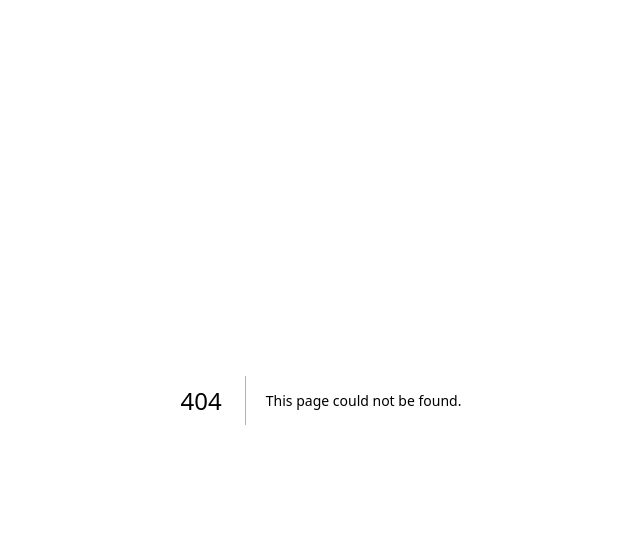
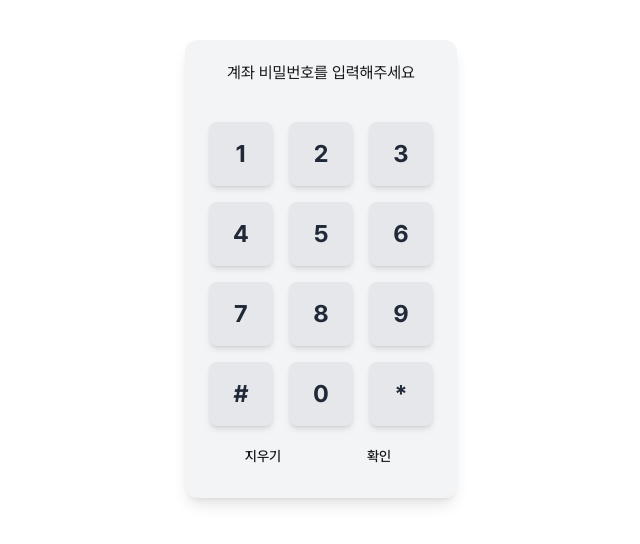
Before and after one commit to woo-ah-hana/woo-ah-hana-web, a Next.js app in the folder woo-ah-hana-web/: page /deposit/password in a window 1280 px wide. Before the commit this address had no page. Shown: the top 544 px of the page, without its empty margins (319-959 px from the left). Built offline with nearby package versions, Linux system fonts and the light colour scheme.

Commit message:
[feat] 가상 키패드 구현

```diff
--- a/woo-ah-hana-web/src/app/(..route)/deposit/check/page.tsx
+++ b/woo-ah-hana-web/src/app/(..route)/deposit/check/page.tsx
@@ -33,7 +33,7 @@ export default function DepositCheck({
 
       if (response.isSuccess) {
         router.push(
-          `/deposit/complete?communityId=${communityId}&amount=${tranAmt}&accountName=${communityAccountName}`
+          `/deposit/password?communityId=${communityId}&amount=${tranAmt}&accountName=${communityAccountName}`
         );
       }
     } catch (error) {
--- /dev/null
+++ b/woo-ah-hana-web/src/app/(..route)/deposit/password/layout.tsx
@@ -0,0 +1,18 @@
+import { Suspense } from "react";
+
+
+export default function Layout({
+    children,
+  }: Readonly<{
+    children: React.ReactNode;
+  }>){
+  return(
+    <main>
+      <div>
+        <Suspense>
+          {children}
+        </Suspense>
+      </div>
+    </main>
+  )
+}
--- /dev/null
+++ b/woo-ah-hana-web/src/app/(..route)/deposit/password/page.tsx
@@ -0,0 +1,15 @@
+'use client'
+import VirtualPassword from "@/app/ui/components/virtual-password/virtual-password";
+import { useSearchParams } from "next/navigation";
+
+export default function Page() {
+  const searchParams = useSearchParams();
+  const amount = searchParams.get("amount");
+  const accountName = searchParams.get("accountName");
+  const communityId = searchParams.get("communityId");
+  return (
+    <div className="h-full mt-10">
+      <VirtualPassword communityId={communityId as string} tranAmt={amount as string} communityAccountName={accountName as string} />
+    </div>
+  );
+}
--- a/woo-ah-hana-web/src/app/ui/components/virtual-password/virtual-password.tsx
+++ b/woo-ah-hana-web/src/app/ui/components/virtual-password/virtual-password.tsx
@@ -1,20 +1,61 @@
-import AchromaticButton from "../../atom/button/achromatic-button"
+'use client'
 
-export default function VirtualPassword(){
-  const PasswordInputs = Array.from({length:4}, (_,idx) => idx + 1).map((item, index)=>{
-    return (
-      <main key={index}>
-        <AchromaticButton className="p-10">
+import { useState } from "react";
+import AchromaticButton from "../../atom/button/achromatic-button";
+import { useRouter } from "next/navigation";
+
+interface VirtualPasswordProps{
+  communityId: string
+  tranAmt: string
+  communityAccountName: string
+}
+
+export default function VirtualPassword({communityId, tranAmt, communityAccountName}:VirtualPasswordProps) {
+  const router = useRouter();
+  const [pwArr, setPwArr] = useState<string[]>([]);
+
+  const PasswordInputs = ['1', '2', '3', '4', '5', '6', '7', '8', '9', "#", '0', "*"].map(
+    (item, index) => {
+      return (
+        <button
+          key={index}
+          className="flex items-center justify-center w-16 h-16 text-2xl font-bold text-gray-800 bg-gray-200 border border-gray-200 rounded-lg shadow-md transition-all hover:bg-gray-300 active:scale-95"
+          onClick={()=>{
+            if(pwArr.length<4){
+              const updateArr = [...pwArr, item];
+              setPwArr(updateArr);
+            }else{}
+          }}
+        >
           {item}
-        </AchromaticButton>
-      </main>
-    )
-  })
-  return(
-    <main>
-      <div className="grid grid-cols-3 gap-3">
-        {PasswordInputs}
+        </button>
+      );
+    }
+  );
+
+  return (
+    <div className="flex flex-col">
+      <div className="p-6 w-fit mx-auto bg-gray-100 rounded-xl shadow-lg">
+        <div className="text-center mb-5"> 계좌 비밀번호를 입력해주세요</div>
+        <div className="grid grid-cols-4 mb-5">
+          {pwArr.map((item, index)=>{return (<div key={index} className="text-center text-xl font-bold text-gray-800"> {'*'}</div>)})}
+        </div>
+        <div className="grid grid-cols-3 gap-4">{PasswordInputs}</div>
+        <div className="mt-3 grid grid-cols-[1fr_1fr] gap-2">
+          <AchromaticButton
+          variant={'ghost'}
+          onClick={()=>{
+            const updateArr=pwArr.slice(0, pwArr.length-1);
+            setPwArr(updateArr);
+          }}>지우기</AchromaticButton>
+          <AchromaticButton
+          variant={'ghost'}
+          onClick={()=>{
+            router.push(`/deposit/complete?communityId=${communityId}&amount=${tranAmt}&accountName=${communityAccountName}`)
+          }}
+          >확인</AchromaticButton>
+        </div>
       </div>
-    </main>
-  )
+    </div>
+  );
 }
```
